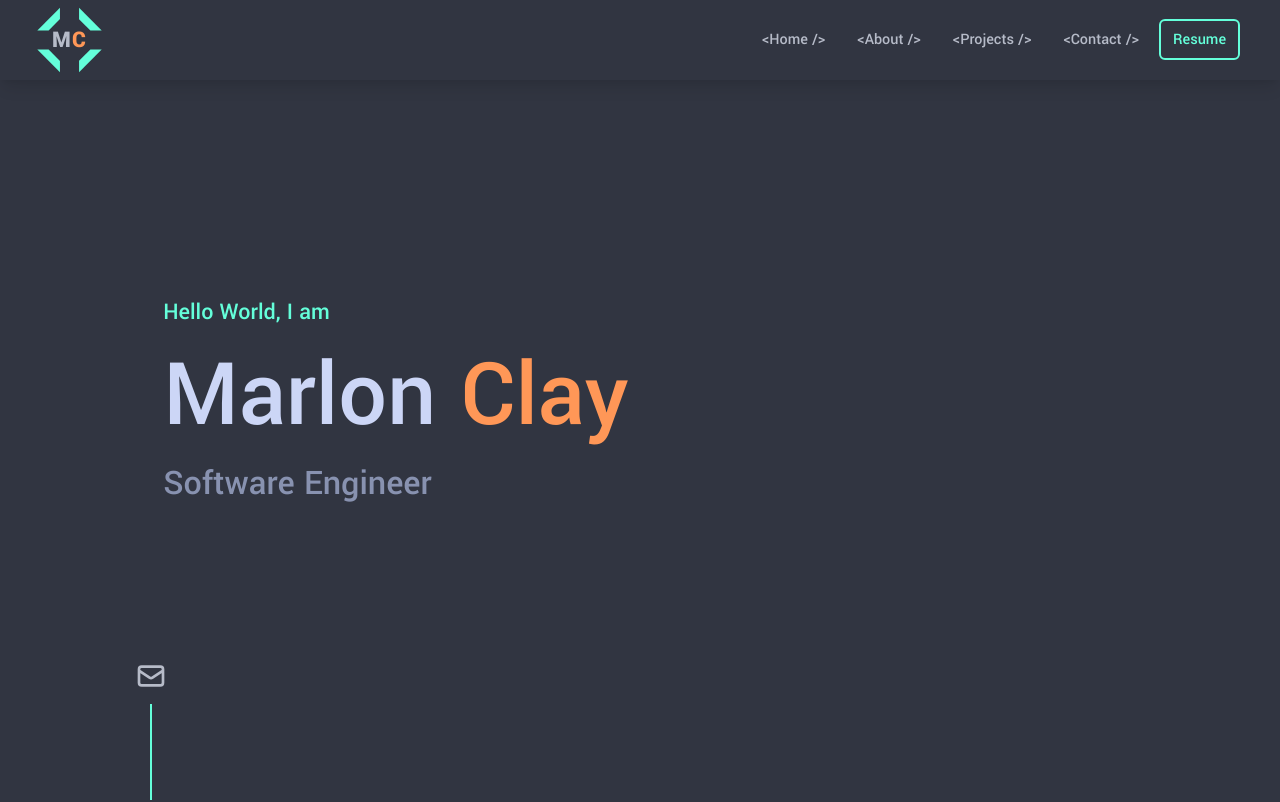
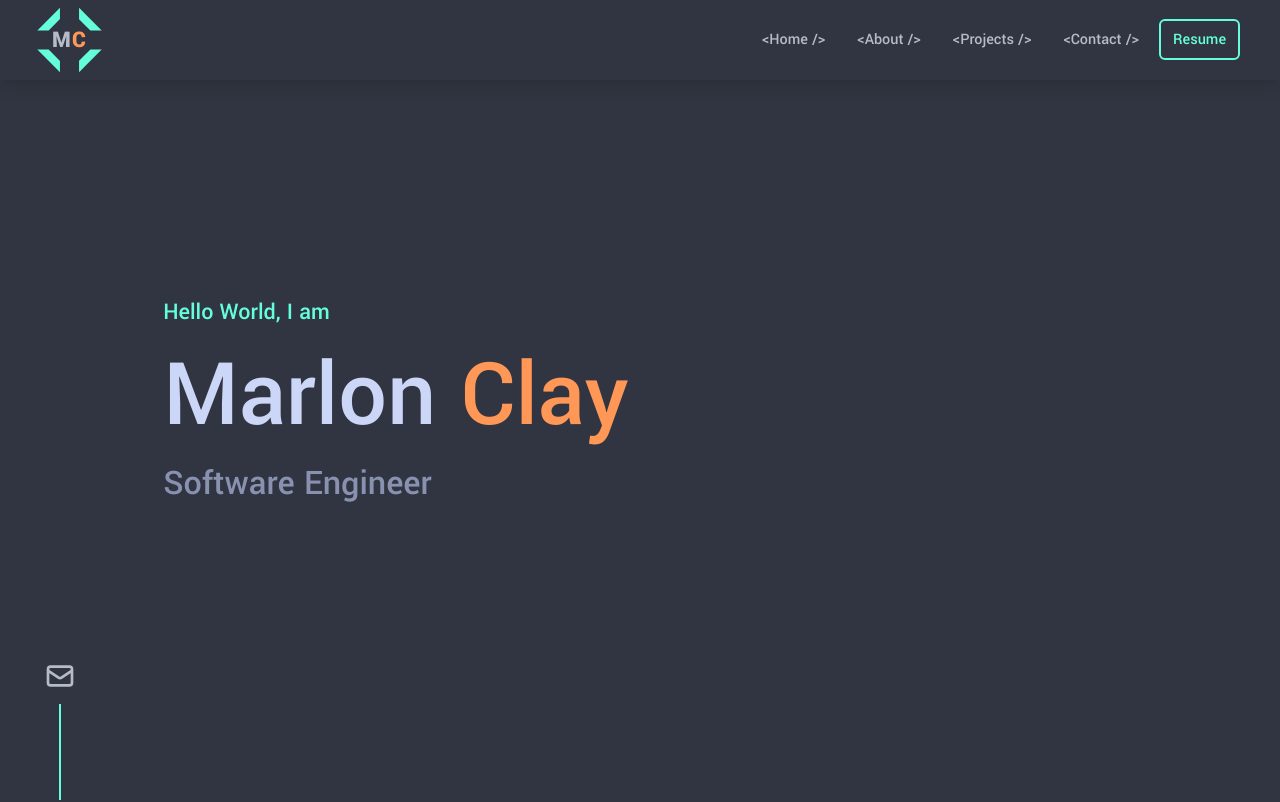
Before and after one commit to luciousmc/portfolio_v2, a Next.js app: page / in a window 1280 px wide. Shown: the top 802 px of the page. Built offline with nearby package versions, Linux system fonts and the light colour scheme; some icons are missing.

Commit message:
chore: move socialbox to main container

```diff
--- a/pages/index.js
+++ b/pages/index.js
@@ -21,11 +21,11 @@ export default function Home() {
 
       <SideMenu />
 
-      <main className='max-w-7xl pb-14 md:px-8 mx-auto'>
+      <main className=' relative max-w-screen-2xl pb-14 md:px-8 mx-auto'>
+        <SocialBox />
+
         <div className='flex flex-col w-[95%] md:w-[85%] mx-auto'>
           <HeroSection />
-
-          <SocialBox />
 
           <Section id='About' title='About'>
             <AboutSection />
```
